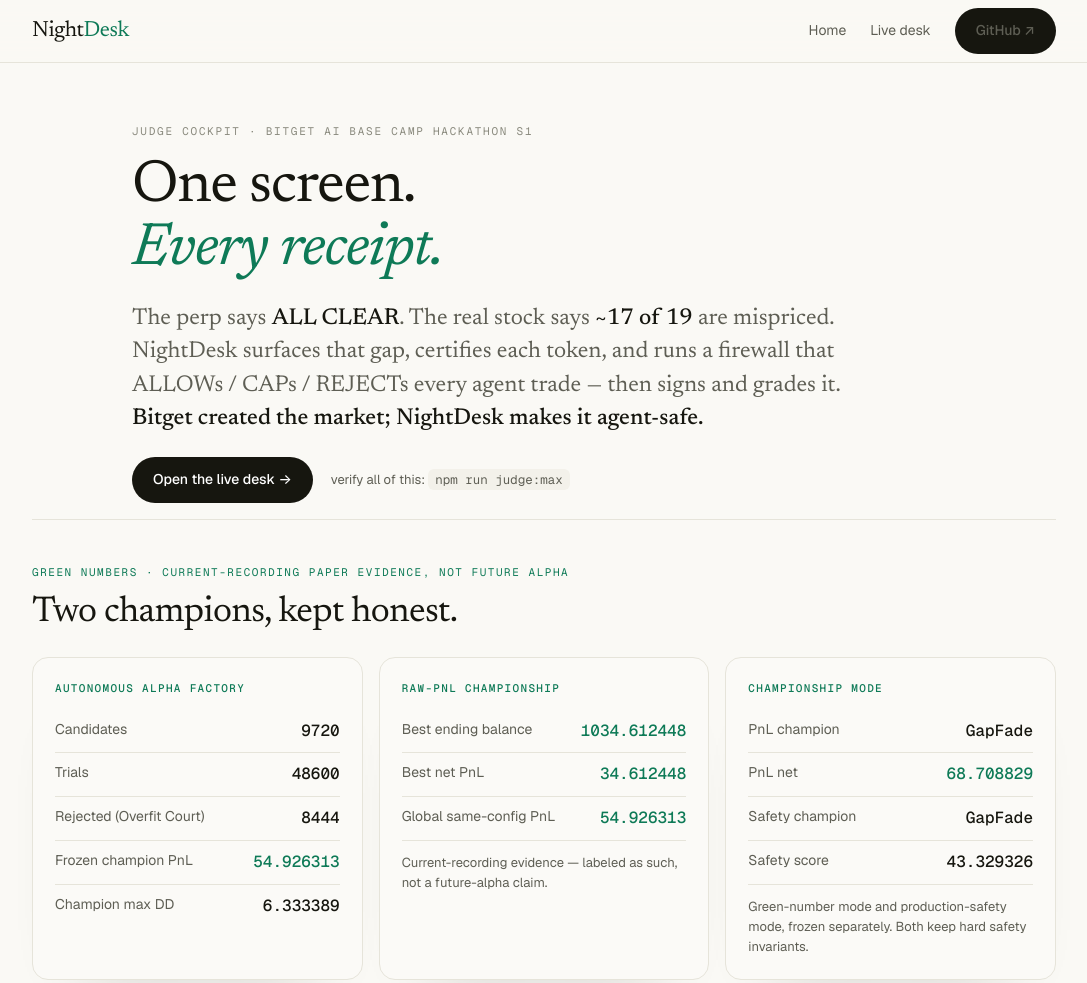
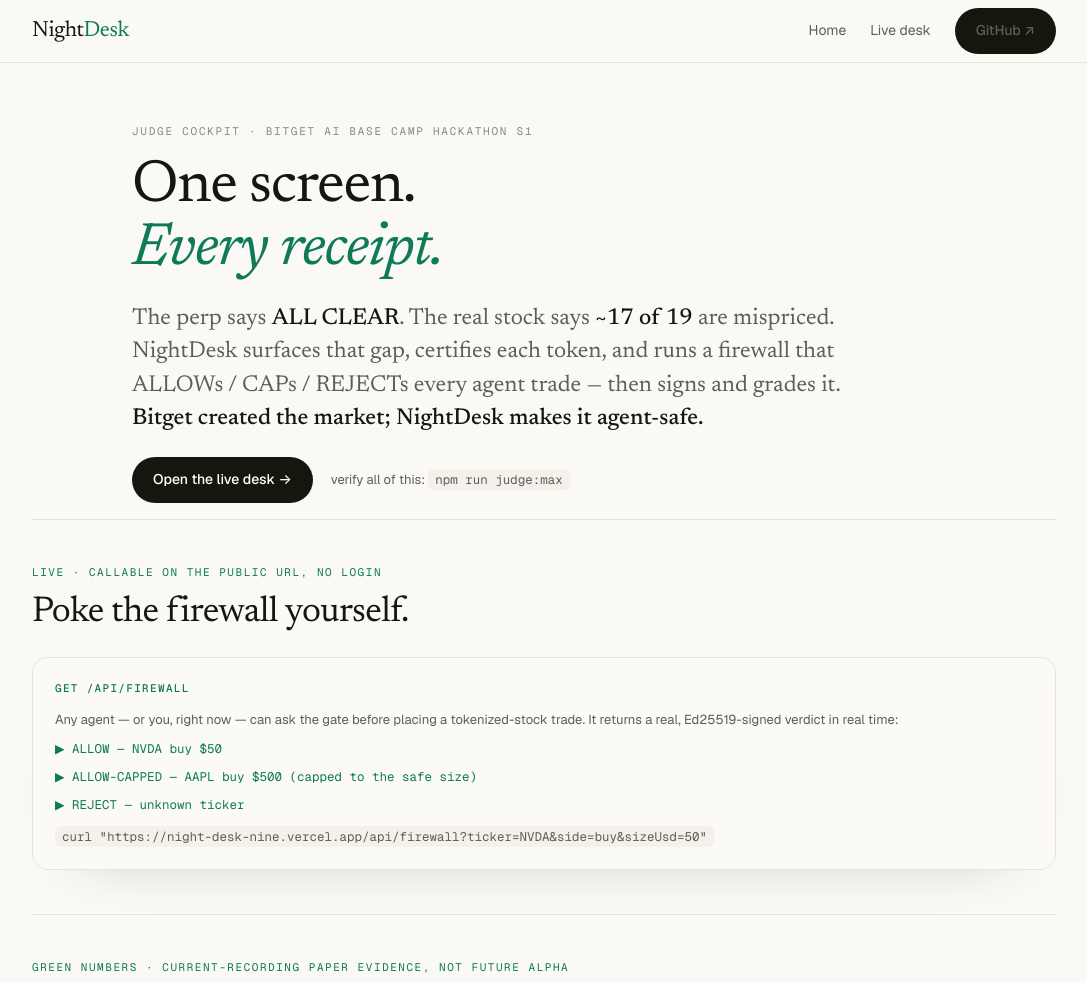
Before and after one commit to Pratiikpy/NightDesk, a website: page evidence/judge-cockpit/index.html in a window 1280 px wide. Shown: the top 983 px of the page, without its empty margins (96-1183 px from the left). Drawn offline with nearby package versions, Linux system fonts and the light colour scheme.

Commit message:
make the live firewall discoverable: clickable example calls in cockpit + landing + README

```diff
--- a/evidence/judge-cockpit/index.html
+++ b/evidence/judge-cockpit/index.html
@@ -41,6 +41,8 @@
 .ok{color:var(--green)}.warn{color:var(--gold)}.bad{color:var(--red)}
 .card p{color:var(--muted);font-size:13px;line-height:1.55;margin-top:12px}
 .card p b{color:var(--ink);font-weight:500}
+.flink{display:block;margin:9px 0;color:var(--green);font-family:var(--mono);font-size:12.5px;word-break:break-all}
+.flink:hover{text-decoration:underline}
 table.claims{width:100%;border-collapse:collapse;margin-top:24px;font-size:15px}
 .claims td{padding:12px 0;border-bottom:1px solid var(--line)}
 .claims tr:last-child td{border-bottom:0}
@@ -75,6 +77,20 @@
 </header>
 
 <main class="wrap">
+  <section class="section">
+    <div class="kicker">Live · callable on the public URL, no login</div>
+    <h2 class="h2">Poke the firewall yourself.</h2>
+    <div class="grid">
+      <div class="card">
+        <h3>GET /api/firewall</h3>
+        <p>Any agent — or you, right now — can ask the gate before placing a tokenized-stock trade. It returns a real, Ed25519-signed verdict in real time:</p>
+        <a class="flink" href="https://night-desk-nine.vercel.app/api/firewall?ticker=NVDA&side=buy&sizeUsd=50" target="_blank" rel="noopener">▶ ALLOW — NVDA buy $50</a>
+        <a class="flink" href="https://night-desk-nine.vercel.app/api/firewall?ticker=AAPL&side=buy&sizeUsd=500" target="_blank" rel="noopener">▶ ALLOW-CAPPED — AAPL buy $500 (capped to the safe size)</a>
+        <a class="flink" href="https://night-desk-nine.vercel.app/api/firewall?ticker=FOO&side=buy&sizeUsd=50" target="_blank" rel="noopener">▶ REJECT — unknown ticker</a>
+        <p><code>curl "https://night-desk-nine.vercel.app/api/firewall?ticker=NVDA&side=buy&sizeUsd=50"</code></p>
+      </div>
+    </div>
+  </section>
   <section class="section">
     <div class="kicker">Green numbers · current-recording paper evidence, not future alpha</div>
     <h2 class="h2">Two champions, kept honest.</h2>
@@ -160,8 +176,8 @@
         <div class="metric"><span class="label">Champion locked</span><span class="value ok">YES</span></div>
         <div class="metric"><span class="label">Forward sessions (post-freeze)</span><span class="value ">1</span></div>
         <div class="metric"><span class="label">OOS session bank</span><span class="value ">5 / 10 target</span></div>
-        <div class="metric"><span class="label">Recorder</span><span class="value ok">running</span></div>
-        <div class="metric"><span class="label">Snapshots recorded</span><span class="value ">29</span></div>
+        <div class="metric"><span class="label">Recorder</span><span class="value warn">once_complete</span></div>
+        <div class="metric"><span class="label">Snapshots recorded</span><span class="value ">1</span></div>
         <p>The record grows every session against a <b>locked</b> champion. Early sample shown as a live counter, not invented history.</p>
       </div>
       <div class="card">
--- a/src/face/landing.ts
+++ b/src/face/landing.ts
@@ -169,7 +169,7 @@
     <div>
       <h2 class="h2">The firewall every agent passes through.</h2>
       <p class="lead">Any AI agent can ask NightDesk before it places a tokenized-stock order. It answers with one verdict — and a trade with no valid certificate, an expired one, the wrong token, or a forbidden strategy is rejected before any money moves.</p>
-      <div class="cta" style="margin-top:24px"><a class="btn btn-dark" href="/desk#gateway">Try it live <span class="ar">→</span></a></div>
+      <div class="cta" style="margin-top:24px"><a class="btn btn-dark" href="/desk#gateway">Try it live <span class="ar">→</span></a><a class="btn btn-ghost" href="/api/firewall?ticker=NVDA&side=buy&sizeUsd=50" target="_blank" rel="noopener">Call the live API <span class="ar">→</span></a></div>
     </div>
     <div class="verdicts">
       <div class="vrow allow"><span class="dot"></span><span class="tag">ALLOW</span><span class="txt">Safe. Proceed.</span></div>
```
Also changed, not shown: src/face/judge-cockpit.ts (+16 -0 lines), web/cockpit.html (+18 -2 lines), web/index.html (+1 -1 lines), README.md.
